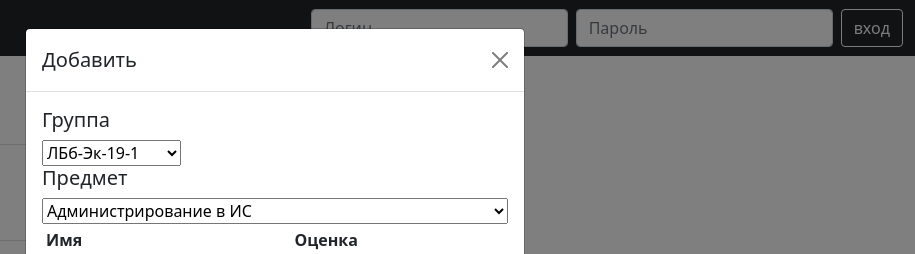
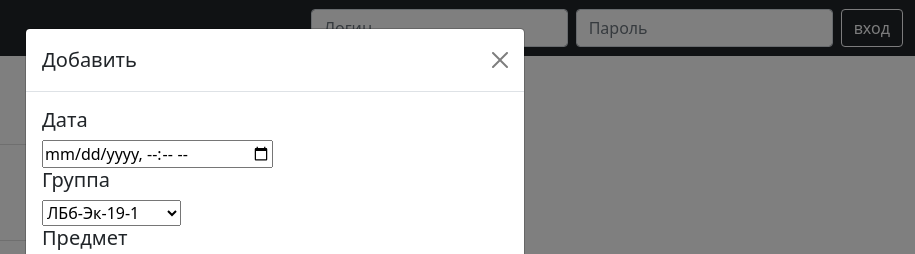
Before and after one commit to matzamat/boynextdoor, a plain HTML site: page index.html in a window 1280 px wide. Both pictures are taken after a click on the button "Добавить". Shown: the top 254 px of the page, 365-1280 px from the left. Drawn offline with nearby package versions, Linux system fonts and the light colour scheme.

Commit message:
Update index.html

```diff
--- a/index.html
+++ b/index.html
@@ -224,6 +224,8 @@
                 </div>
                 <div class="modal-body">
                     <div>
+                        <H5>Дата</H5>
+                        <input type="datetime-local">
                        <H5>Группа</H5>
                        <select>
                            <option>ЛБб-Эк-19-1</option>
```
